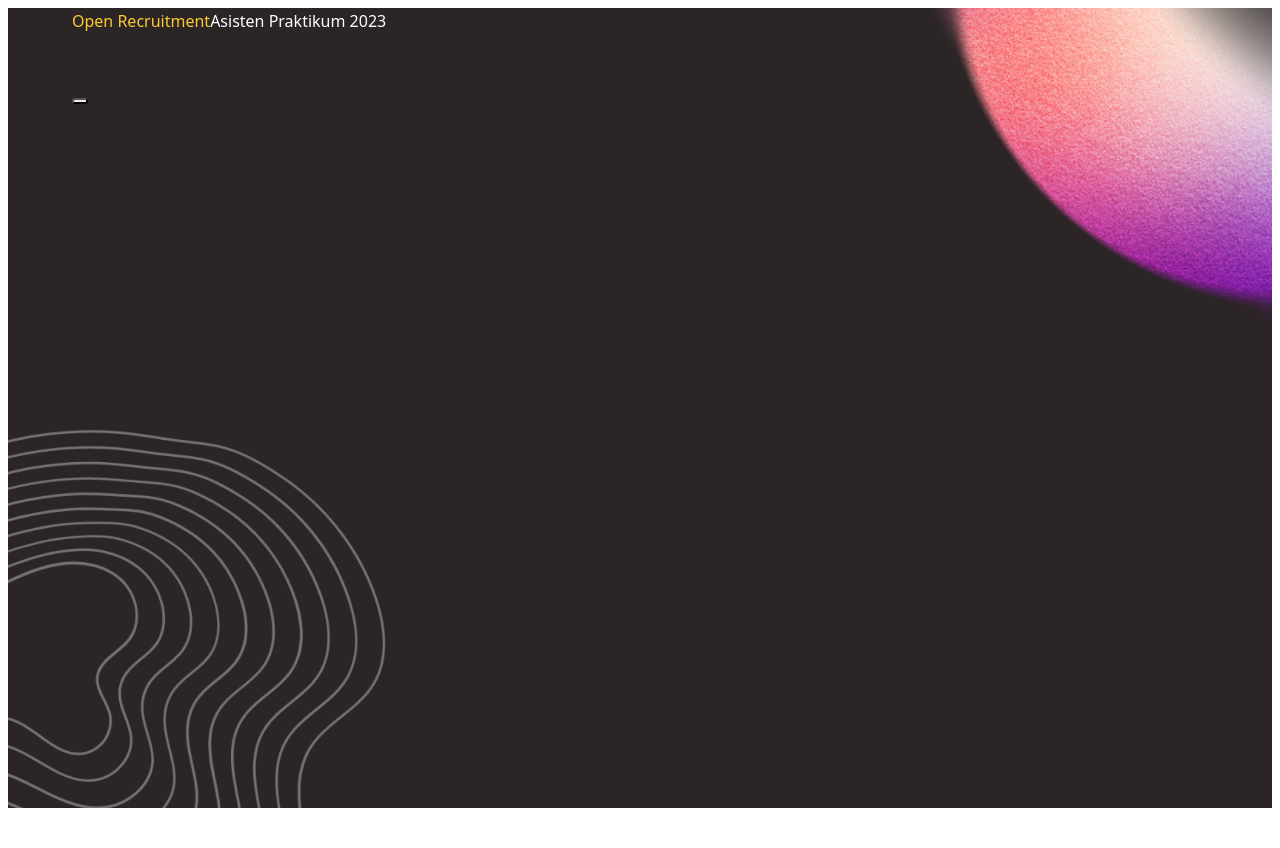
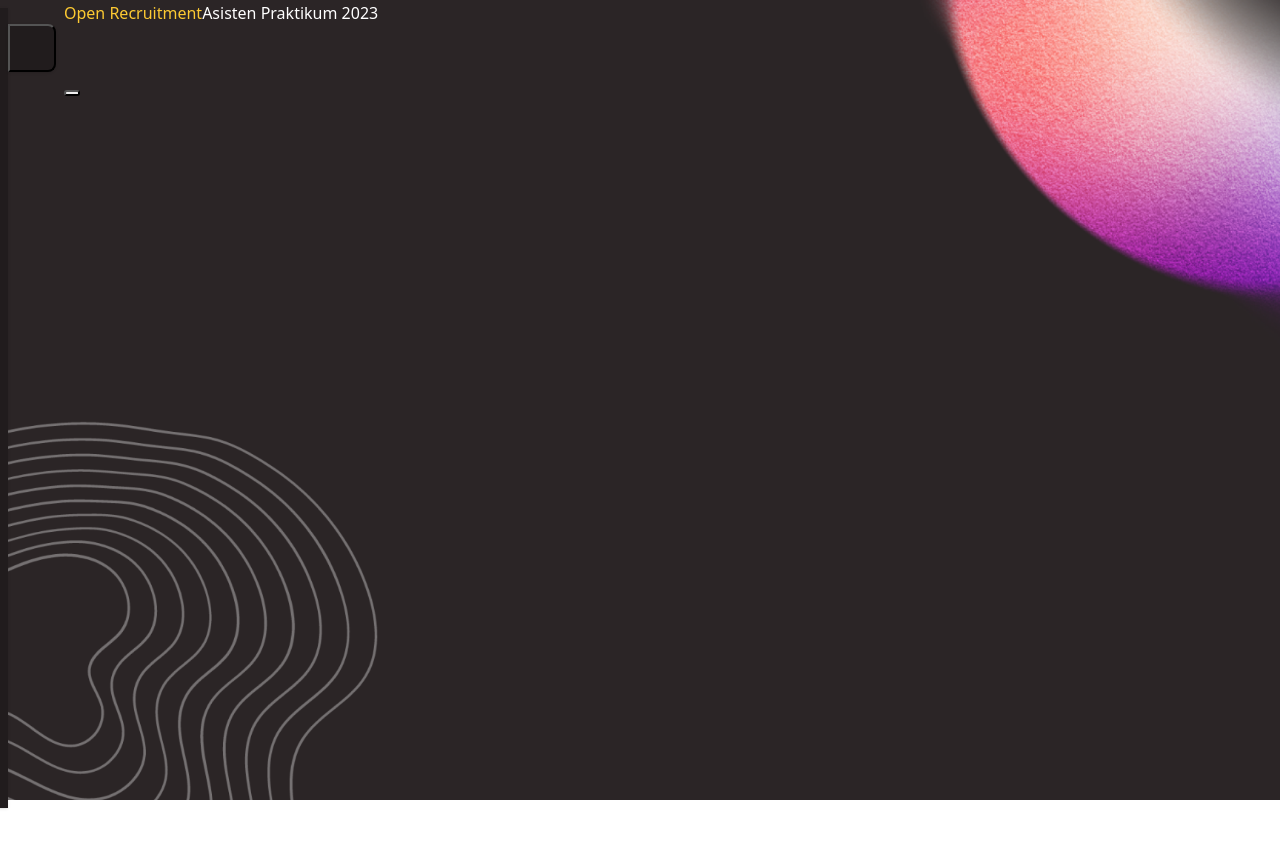
Before and after one commit to rumirifai/oprecastprak2025, a Nuxt app: page / in a window 1280 px wide. Shown: the top 848 px of the page. Before the commit the page ends 816 px from the top, so only its background shows below. Built offline with nearby package versions, Linux system fonts and the light colour scheme.

Commit message:
feat: add sidebar

```diff
--- /dev/null
+++ b/layouts/default.vue
@@ -0,0 +1,92 @@
+<template>
+  <div class="flex flex-no-wrap">
+    <div
+      ref="sidebar"
+      class="w-16 h-screen sticky fixed z-40 absolute bg-[#211C1D] shadow flex-col justify-between transition duration-150 ease-in-out"
+    >
+      <button
+        ref="openSidebar"
+        aria-label="toggle sidebar"
+        class="h-12 w-12 bg-[#211C1D] absolute right-0 mt-4 -mr-12 flex items-center shadow rounded-tr-lg rounded-br-lg justify-center cursor-pointer"
+        @click="toggleSidebar()"
+      >
+        <div
+          class="text-white"
+          :class="`${state.isSidebarOpen ? 'i-ph:x' : 'i-ph:list'}`"
+        ></div>
+      </button>
+      <div class="flex flex-col h-full pt-16">
+        <NuxtLink
+          class="w-full flex items-start text-white text-2xl py-4 cursor-pointer"
+          to="/"
+          @click="toggleSidebar()"
+        >
+          <div class="i-ph:house mx-auto"></div>
+        </NuxtLink>
+        <NuxtLink
+          class="w-full flex items-start text-white text-2xl py-4 cursor-pointer"
+          to="/requirements"
+          @click="toggleSidebar()"
+        >
+          <div class="i-ph:pencil mx-auto"></div>
+        </NuxtLink>
+        <NuxtLink
+          class="w-full flex items-start text-white text-2xl py-4 cursor-pointer"
+          to="/faq"
+          @click="toggleSidebar()"
+        >
+          <div class="i-ph:question mx-auto"></div>
+        </NuxtLink>
+      </div>
+    </div>
+    <div
+      class="w-screen max-h-screen overflow-y-scroll absolute inset-0"
+      xl="overflow-hidden"
+      :class="`${state.isSidebarOpen ? 'blur-sm' : ''}`"
+    >
+      <slot />
+    </div>
+  </div>
+</template>
+
+<script setup lang="ts">
+import { reactive, ref, onMounted } from 'vue'
+
+interface PageState {
+  isSidebarOpen: boolean
+}
+
+const state: PageState = reactive({
+  isSidebarOpen: false,
+})
+
+const sidebar = ref<HTMLElement>()
+
+onMounted(() => {
+  if (sidebar.value) {
+    sidebar.value.style.transform = 'translateX(-4rem)'
+  }
+})
+
+function toggleSidebar() {
+  if (sidebar.value) {
+    state.isSidebarOpen = !state.isSidebarOpen
+    sidebar.value.style.transform = state.isSidebarOpen
+      ? 'translateX(0px)'
+      : 'translateX(-4rem)'
+  }
+}
+</script>
+
+<style>
+*::-webkit-scrollbar {
+  width: 12px;
+  background-color: #211c1d;
+}
+
+*::-webkit-scrollbar-thumb {
+  border-radius: 10px;
+  -webkit-box-shadow: inset 0 0 6px rgba(0, 0, 0, 0.3);
+  background-color: #f5f5f5;
+}
+</style>
--- a/nuxt.config.ts
+++ b/nuxt.config.ts
@@ -35,6 +35,9 @@ export default defineNuxtConfig({
       'i-ph:laptop',
       'i-ph:user',
       'i-ph:speaker-high',
+      'i-ph:x',
+      'i-ph:list',
+      'blur-sm',
     ],
   },
   image: {
--- a/pages/faq.vue
+++ b/pages/faq.vue
@@ -44,7 +44,7 @@ const contacts = [
 </script>
 
 <template>
-  <main class="absolute inset-0">
+  <main>
     <div class="h-screen bg-[#2b2526]" flex="~ col">
       <div
         class="h-fit justify-center p-12 xl:p-24 grow"
@@ -56,9 +56,6 @@ const contacts = [
           background-size: cover;
         "
       >
-        <NuxtLink to="/requirements">
-          <div class="i-ph:arrow-left" text="white 2rem"></div>
-        </NuxtLink>
         <span text="2rem md:4rem [#fdca32]" font="sans bold"
           >Frequently Asked Questions</span
         >
--- a/pages/requirements.vue
+++ b/pages/requirements.vue
@@ -70,7 +70,7 @@ const contacts = [
 </script>
 
 <template>
-  <main class="absolute inset-0">
+  <main>
     <div class="w-screen bg-[#2b2526] h-fit" xl="h-screen" flex="~ col wrap">
       <div
         class="w-full grow mt-8"
@@ -81,10 +81,7 @@ const contacts = [
           background-size: cover;
         "
       >
-        <div class="justify-center w-full p-12" xl="w-40% p-16" flex="~ col">
-          <NuxtLink class="mb-4" to="/">
-            <div class="i-ph:arrow-left" text="white 2rem"></div>
-          </NuxtLink>
+        <div class="justify-center w-full p-12" xl="w-40% p-20" flex="~ col">
           <span
             class="leading-tight"
             text="2rem lg:4rem [#fdca32]"
```
